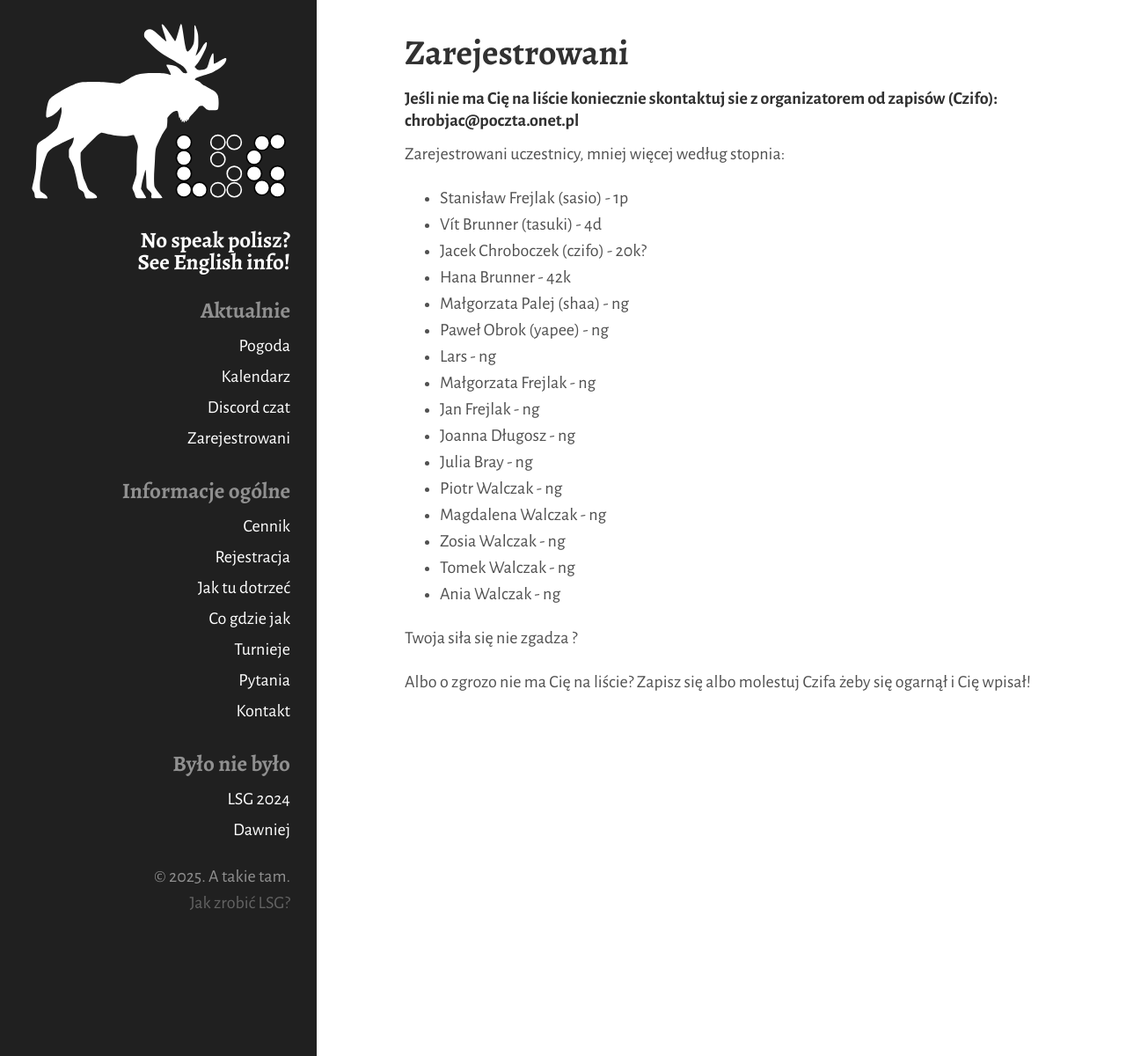
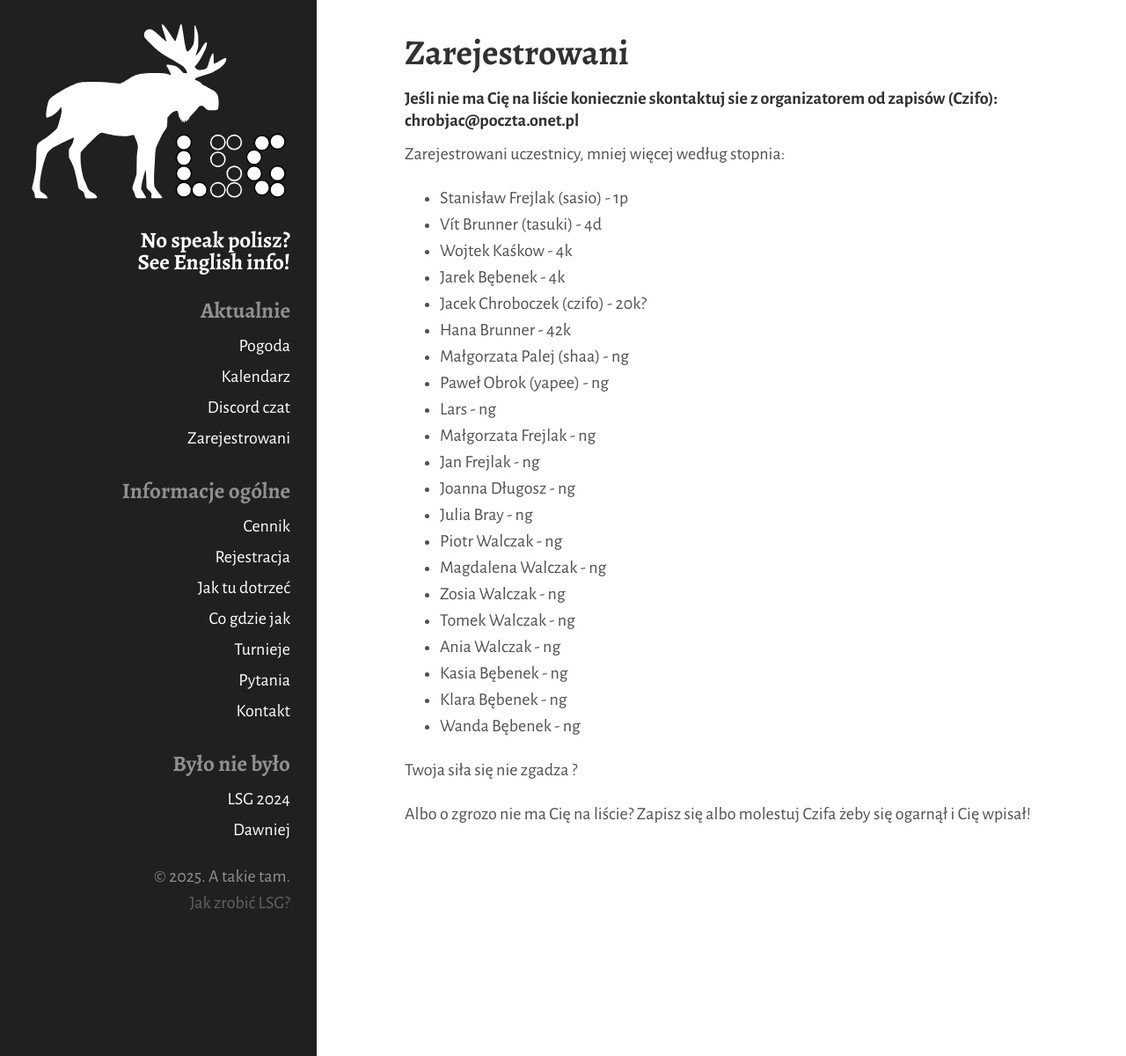
Before and after one commit to tasuki/lsg, a Jekyll site: the page built from zarejestrowani.md, in a window 1280 px wide. Shown: the whole page at 88% size. Built offline with Jekyll 4.4.1, drawn with Linux system fonts in a browser that asks for light colours.

Commit message:
Update zarejestrowani.md

```diff
--- a/zarejestrowani.md
+++ b/zarejestrowani.md
@@ -11,6 +11,8 @@ title: Zarejestrowani
 Zarejestrowani uczestnicy, mniej więcej według stopnia:
 - Stanisław Frejlak (sasio) - 1p
 - Vít Brunner (tasuki) - 4d
+- Wojtek Kaśkow - 4k
+- Jarek Bębenek - 4k
 - Jacek Chroboczek (czifo) - 20k?
 - Hana Brunner - 42k
 - Małgorzata Palej (shaa) - ng
@@ -25,6 +27,9 @@ Zarejestrowani uczestnicy, mniej więcej według stopnia:
 - Zosia Walczak - ng
 - Tomek Walczak - ng
 - Ania Walczak - ng
+- Kasia Bębenek - ng
+- Klara Bębenek - ng
+- Wanda Bębenek - ng
 
 
 
```
